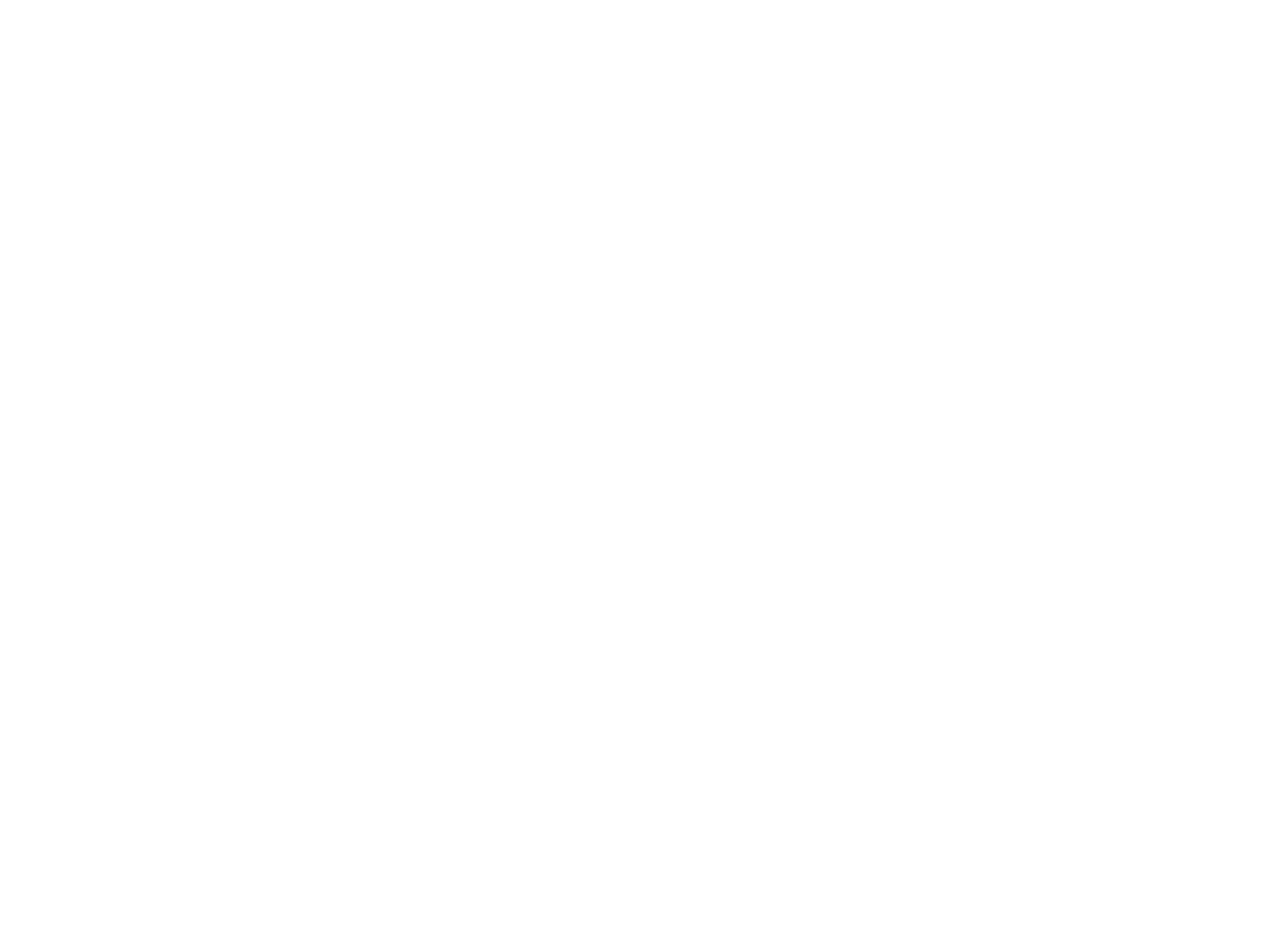
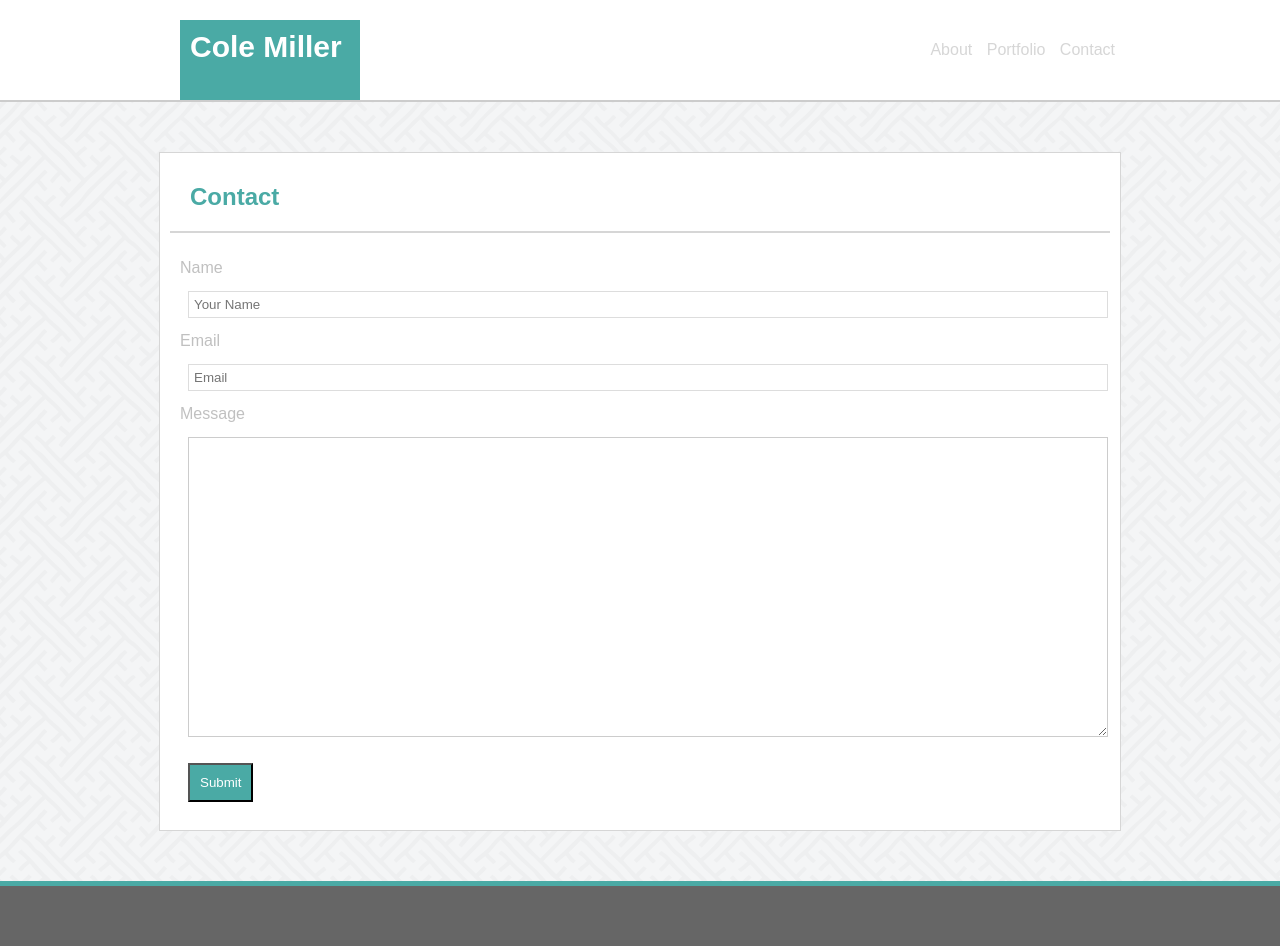
Before and after one commit to ColeMiller21/Basic-Portfolio, a plain HTML site: page contact.html in a window 1280 px wide. Before the commit the page ends 800 px from the top, so only its background shows below. Drawn offline with Linux system fonts and the light colour scheme.

Commit message:
added html to contact.html, add contactstyle.css

```diff
--- /dev/null
+++ b/assets/css/contactstyle.css
@@ -0,0 +1,39 @@
+input[type=text] {
+    width: 100%;
+    border: 1px solid #dddddd;
+    margin: 8px;
+    box-sizing: border-box;
+    padding: 5px;
+}
+
+input[type="email"] {
+    width: 100%;
+    border: 1px solid #dddddd;
+    margin: 8px;
+    box-sizing: border-box;
+    padding: 5px;
+}
+
+textarea[type="message"] {
+    width: 100%;
+    height: 300px;
+    border: 1px solid #ccc;
+    margin: 8px;
+    box-sizing: border-box;
+    text-align: top;
+}
+
+label {
+    color: #7777;
+}
+
+.submit {
+    background-color: #4aaaa5;
+    color: #ffffff;
+    padding: 10px;
+    margin: 8px;
+}
+
+.submit:hover {
+    background-color: #cccccc;
+}
--- a/assets/css/style.css
+++ b/assets/css/style.css
@@ -47,7 +47,7 @@ h1 h2 {
 }
 
 #nav {
-    height: 100%;
+
     float: right;
 }
 
@@ -63,14 +63,19 @@ h1 h2 {
 }
 
 #nav ul li a {
-    height: 100px;
+
     display: inline-block;
     padding: 0px 5px;
     color: #cccc;
+
+}
+
+#nav li:last-child a {
+    border: none;
 }
 
 #nav ul li a:hover {
-    color: red;
+    color: #4aaaa5;
 }
 
 .container {
@@ -85,18 +90,6 @@ h1 h2 {
 }
 h1 {
     font-size: 30px;
-}
-
-footer {
-    background-color: #666666;
-    display: block;
-    width: 100%;
-    height: 60px;
-    border-top: 5px solid #4aaaa5;
-    position: scroll;
-    bottom: 0;
-    left: 0;
-    margin-top: 50px;
 }
 
 #bio-image {
@@ -117,11 +110,21 @@ footer {
 
 }
 
-#main-content {
-
-}
-
 #aboutMe {
     padding: 20px;
     line-height: 30px;
 }
+
+footer {
+    background-color: #666666;
+    display: block;
+    width: 100%;
+    height: 60px;
+    border-top: 5px solid #4aaaa5;
+    position: scroll fixed;
+    bottom: 0;
+    left: 0;
+    margin-top: 50px;
+    text-align: center;
+    color: #eee;
+}
--- a/contact.html
+++ b/contact.html
@@ -0,0 +1,50 @@
+<!DOCTYPE html>
+<html>
+<head>
+    <title>Contact</title>
+    <link rel="stylesheet" href="assets/css/style.css">
+    <link rel="stylesheet" href="assets/css/contactstyle.css">
+
+<div id="header">
+    <header>
+        <div id="inner-header">
+    <div id="name">
+        <h1>Cole Miller</h1>
+    </div>
+    <div id="nav">
+        <nav>
+            <ul>
+            <li><a href="index.html">About</a></li>
+            <li><a href="#">Portfolio</a></li>
+            <li><a href="contact.html">Contact</a></li>
+            </ul>
+        </nav>
+    </div>
+</div>
+</header>
+</div>
+
+</head>
+    <body>
+        <div class="container">
+            <h2 id="bio-heading">Contact</h2>
+            <div id="main-content">
+            <div id="aboutMe">
+                <label>Name</label>
+                <input type="text" placeholder="Your Name">
+
+                <label>Email</label>
+                <input type="email" placeholder="Email">
+
+                <label>Message</label>
+                <textarea type="message"></textarea>
+
+            <button class="submit">Submit</button>
+                </div>
+
+            </div>
+            </div>
+    </body>
+
+    <footer></footer>
+</html>
```
Also changed, not shown: index.html (+3 -3 lines).
